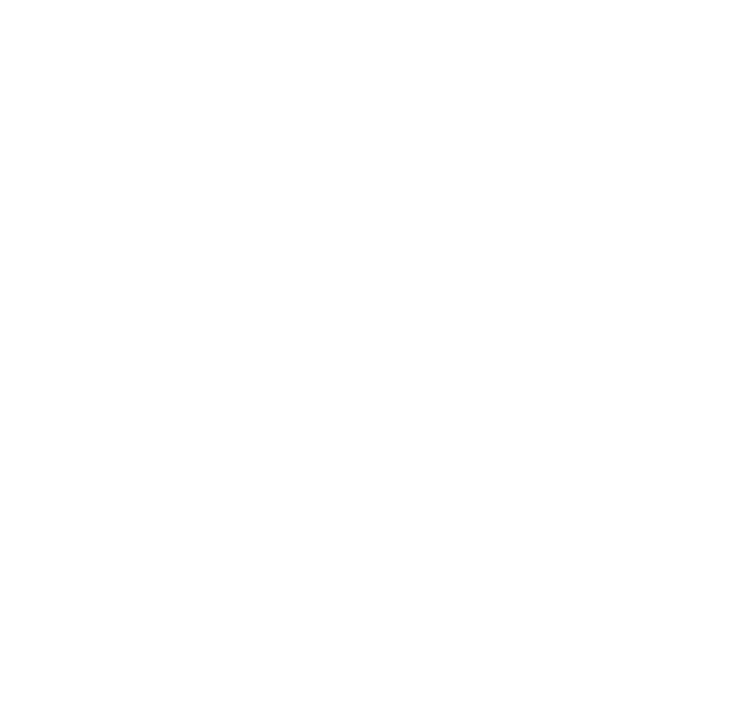
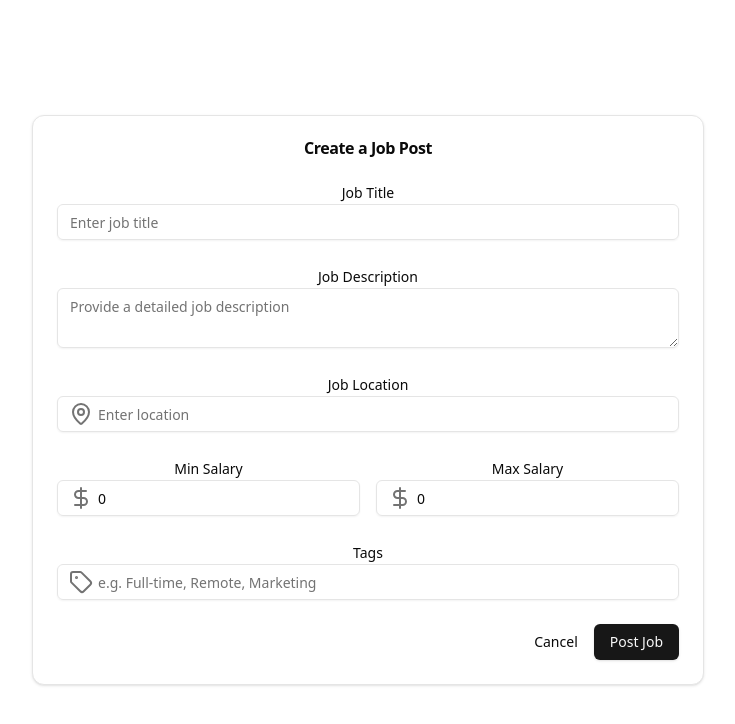
Before and after one commit to anand1564/job-board, a React (Vite) app in the folder frontend/: page /addJob in a window 1280 px wide. Before the commit this address had no page. Shown: the top 724 px of the page, without its empty margins (272-1007 px from the left). Built offline with nearby package versions, Linux system fonts and the light colour scheme.

Commit message:
Added a page for adding jobs

```diff
--- a/frontend/src/App.tsx
+++ b/frontend/src/App.tsx
@@ -4,6 +4,7 @@
 import JobPortal from './pages/JobPortal'
 import JobApplicationForm from './pages/Application'
 import Landing from './pages/Landing'
+import { JobPost } from './pages/JobPost'
 function App() {
   const [count, setCount] = useState(0)
 
@@ -13,6 +14,7 @@
       <Route path='/' element={<Landing/>}/>
       <Route path="/jobPortal" element={<JobPortal/>} />
       <Route path='/apply' element={<JobApplicationForm jobId={1} jobTitle='Senior React Developer' />}/>
+      <Route path="/addJob" element={<JobPost />} />
     </Routes>
     </BrowserRouter>
   )
--- /dev/null
+++ b/frontend/src/components/addJob.tsx
@@ -0,0 +1,176 @@
+import React, { useState, useRef } from "react";
+import {
+  Card,
+  CardContent,
+  CardHeader,
+  CardTitle,
+  CardFooter,
+} from "@/components/ui/card";
+import { Button } from "@/components/ui/button";
+import { Input } from "@/components/ui/input";
+import { Label } from "@/components/ui/label";
+import {
+  Select,
+  SelectContent,
+  SelectItem,
+  SelectTrigger,
+  SelectValue,
+} from "@/components/ui/select";
+import { Textarea } from "@/components/ui/textarea";
+import {
+  FileUp,
+  Briefcase,
+  MapPin,
+  DollarSign,
+  Tag,
+} from "lucide-react";
+
+interface AddJobProps {
+  jobTitle: string;
+  jobDescription: string;
+  jobLocation: string;
+  minSalary: number;
+  maxSalary: number;
+  status: string;
+  tags: string[];
+}
+
+export const AddJob = () => {
+  const [formData, setFormData] = useState<AddJobProps>({
+    jobTitle: "",
+    jobDescription: "",
+    jobLocation: "",
+    minSalary: 0,
+    maxSalary: 0,
+    status: "",
+    tags: [],
+  });
+
+  const handleInputChange = (
+    field: keyof AddJobProps,
+    value: string | number | string[]
+  ) => {
+    setFormData((prev) => ({
+      ...prev,
+      [field]: value,
+    }));
+  };
+
+  const handleSubmit = (e: React.FormEvent) => {
+    e.preventDefault();
+    console.log("Job Data Submitted:", formData);
+  };
+
+  const handleTagChange = (tags: string[]) => {
+    setFormData((prev) => ({ ...prev, tags }));
+  };
+
+  return (
+    <div className="z-50 inset-0 overflow-y-auto flex items-center justify-center fixed">
+      <Card className="w-full max-w-2xl max-h-[90vh] overflow-y-auto">
+        <CardHeader>
+          <CardTitle>Create a Job Post</CardTitle>
+        </CardHeader>
+        <CardContent>
+          <form onSubmit={handleSubmit} className="space-y-6">
+            {/* Job Details */}
+            <div>
+              <Label>Job Title</Label>
+              <Input
+                placeholder="Enter job title"
+                value={formData.jobTitle}
+                onChange={(e) =>
+                  handleInputChange("jobTitle", e.target.value)
+                }
+              />
+            </div>
+
+            <div>
+              <Label>Job Description</Label>
+              <Textarea
+                placeholder="Provide a detailed job description"
+                value={formData.jobDescription}
+                onChange={(e) =>
+                  handleInputChange("jobDescription", e.target.value)
+                }
+              />
+            </div>
+
+            <div>
+              <Label>Job Location</Label>
+              <div className="relative">
+                <MapPin className="absolute left-3 top-1/2 -translate-y-1/2 text-muted-foreground" />
+                <Input
+                  placeholder="Enter location"
+                  className="pl-10"
+                  value={formData.jobLocation}
+                  onChange={(e) =>
+                    handleInputChange("jobLocation", e.target.value)
+                  }
+                />
+              </div>
+            </div>
+
+            {/* Salary Range */}
+            <div className="grid md:grid-cols-2 gap-4">
+              <div>
+                <Label>Min Salary</Label>
+                <div className="relative">
+                  <DollarSign className="absolute left-3 top-1/2 -translate-y-1/2 text-muted-foreground" />
+                  <Input
+                    type="number"
+                    placeholder="Min salary"
+                    className="pl-10"
+                    value={formData.minSalary}
+                    onChange={(e) =>
+                      handleInputChange("minSalary", parseFloat(e.target.value))
+                    }
+                  />
+                </div>
+              </div>
+              <div>
+                <Label>Max Salary</Label>
+                <div className="relative">
+                  <DollarSign className="absolute left-3 top-1/2 -translate-y-1/2 text-muted-foreground" />
+                  <Input
+                    type="number"
+                    placeholder="Max salary"
+                    className="pl-10"
+                    value={formData.maxSalary}
+                    onChange={(e) =>
+                      handleInputChange("maxSalary", parseFloat(e.target.value))
+                    }
+                  />
+                </div>
+              </div>
+            </div>
+
+            {/* Job Tags */}
+            <div>
+              <Label>Tags</Label>
+              <div className="relative">
+                <Tag className="absolute left-3 top-1/2 -translate-y-1/2 text-muted-foreground" />
+                <Input
+                  placeholder="e.g. Full-time, Remote, Marketing"
+                  className="pl-10"
+                  value={formData.tags.join(", ")}
+                  onChange={(e) =>
+                    handleTagChange(e.target.value.split(",").map((tag) => tag.trim()))
+                  }
+                />
+              </div>
+            </div>
+          </form>
+        </CardContent>
+        <CardFooter className="flex justify-end">
+          <Button variant="ghost" onClick={() => console.log("Cancelled")}>
+            Cancel
+          </Button>
+          <Button type="submit" onClick={handleSubmit}>
+            Post Job
+          </Button>
+        </CardFooter>
+      </Card>
+    </div>
+  );
+};
--- /dev/null
+++ b/frontend/src/pages/JobPost.tsx
@@ -0,0 +1,9 @@
+
+import { AddJob } from "@/components/addJob"
+export const JobPost = () =>{
+     return (
+          <div className="">
+               <AddJob />
+          </div>
+     )
+}
```
Also changed, not shown: 1 other file (tests, documents, lock files or other folders).
